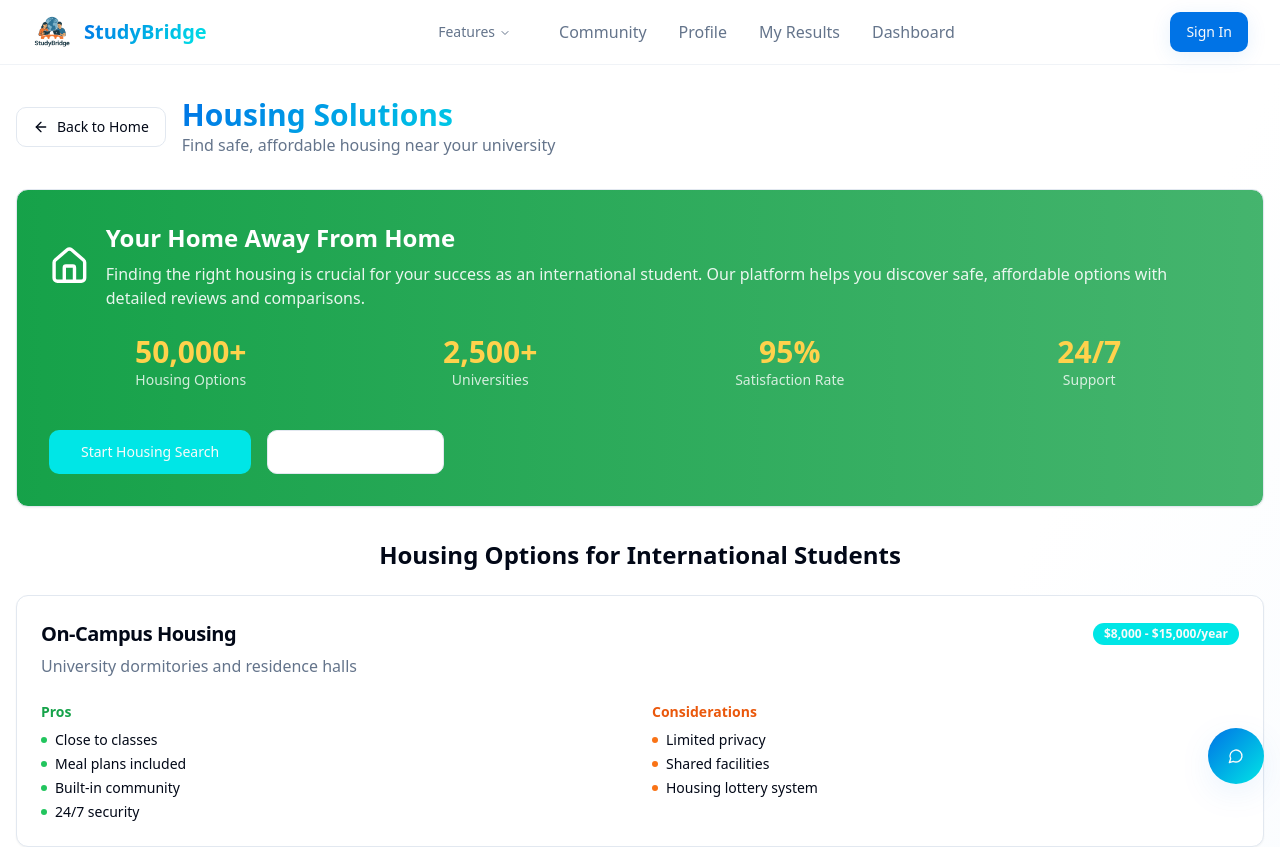
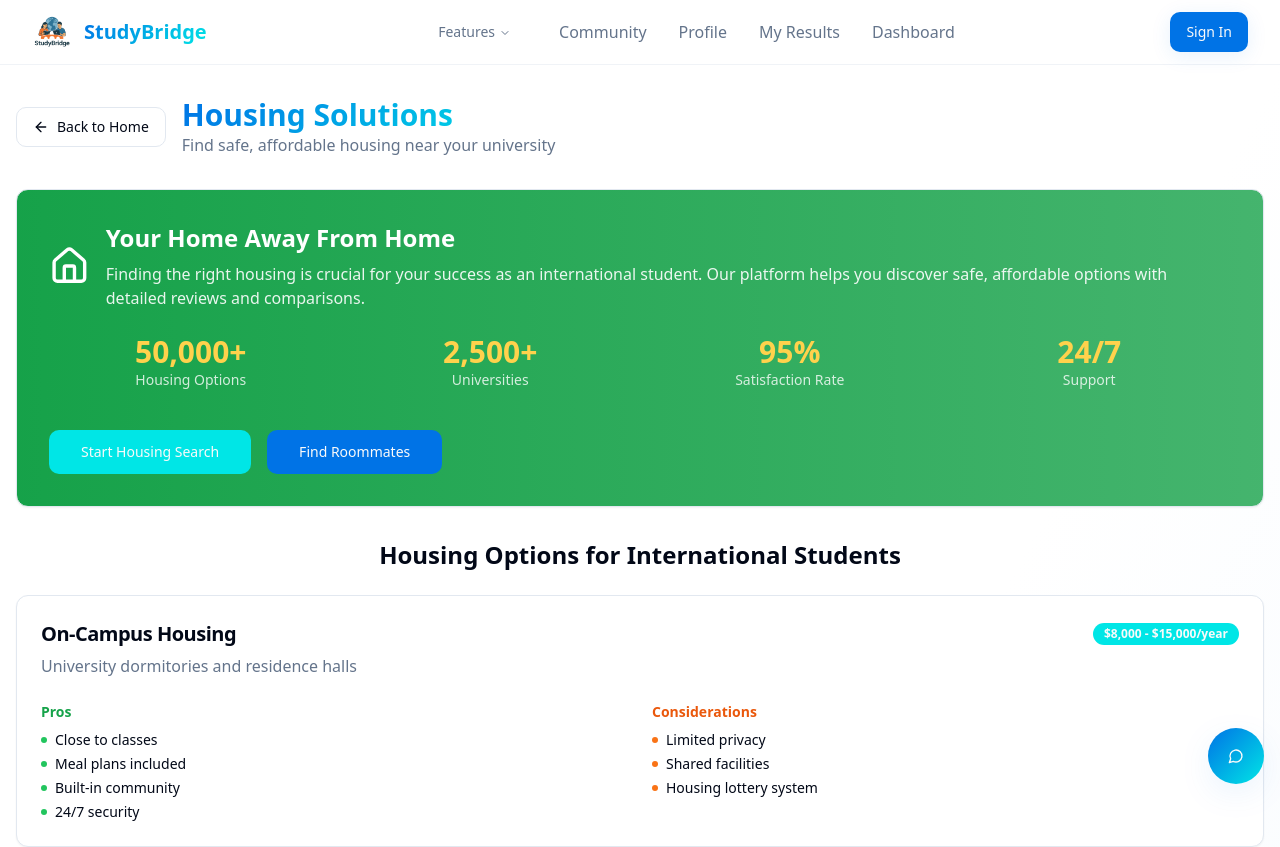
Before and after one commit to headhuncho1234/Study-Bridge-OG, a React (Vite) app: page /features/housing-solutions in a window 1280 px wide. Shown: the top 847 px of the page. Built offline with nearby package versions, Linux system fonts and the light colour scheme.

Commit message:
Code edited in Lovable Code Editor

```diff
--- a/src/pages/features/HousingSolutions.tsx
+++ b/src/pages/features/HousingSolutions.tsx
@@ -127,7 +127,7 @@ const HousingSolutions = () => {
                 Start Housing Search
               </Button>
             </Link>
-            <Button variant="outline" size="lg" className="mt-4" onClick={() => setIsRoommateModalOpen(true)}>
+            <Button size="lg" className="mt-4" onClick={() => setIsRoommateModalOpen(true)}>
               Find Roommates
             </Button>
           </CardContent>
```
